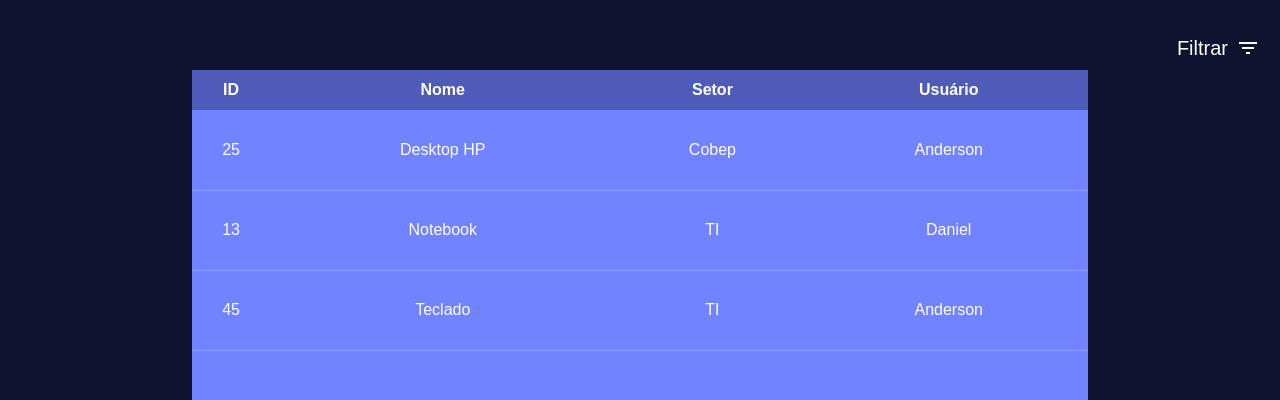
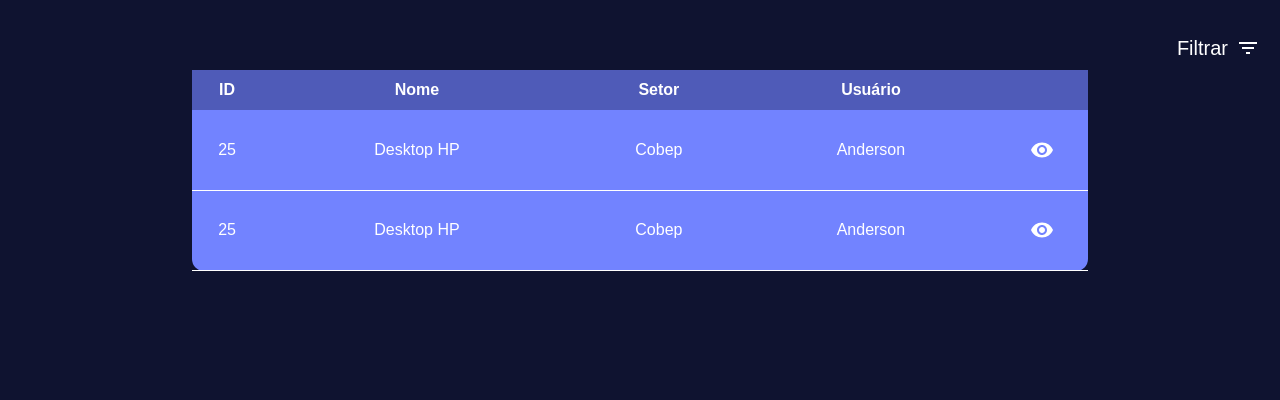
Before and after one commit to Dev-DanyVazquez69/inven-ti, a Next.js app: page /devices in a window 1280 px wide. Shown: the part 186-586 px from the top of the page. Built offline with nearby package versions, Linux system fonts and the light colour scheme; no server answers.

Commit message:
init page devices

```diff
--- a/src/app/devices/page.tsx
+++ b/src/app/devices/page.tsx
@@ -3,6 +3,8 @@
 import { Header } from "@/components/header/header"
 import FilterListIcon from '@mui/icons-material/FilterList';
 import { useState } from "react";
+import VisibilityIcon from '@mui/icons-material/Visibility';
+import Link from "next/link";
 
 const Devices: React.FC = () => {
 
@@ -11,7 +13,7 @@ const Devices: React.FC = () => {
     return (
         <>
             <Header title="Dispositivos" />
-            <main className="flex flex-1 flex-col p-3 items-center justify-around">
+            <main className="flex flex-1 flex-col p-3 items-center justify-start">
                 <div className="py-10 text-center w-full font-extrabold">
                     <h1>Lista de Dispositivos</h1>
                 </div>
@@ -21,7 +23,7 @@ const Devices: React.FC = () => {
                     <p>Filtrar</p>
                     <FilterListIcon />
                 </button>
-                <div className="flex flex-1 w-full max-w-4xl flex-col bg-foreground rounded-xl items-end">
+                <div className="flex w-full max-w-4xl flex-col bg-foreground rounded-xl items-end">
                     <table className="w-full border-collapse">
                         <thead>
                             <tr className="font-bold bg-buttom rounded-xl h-10 border-white">
@@ -29,26 +31,33 @@ const Devices: React.FC = () => {
                                 <th>Nome</th>
                                 <th>Setor</th>
                                 <th>Usuário</th>
+                                <th></th>
                             </tr>
                         </thead>
                         <tbody>
-                            <tr className="text-center border-b border-white/20 h-20">
+                            <tr className="text-center border-b border-white h-20 hover:bg-buttom/10 rounded-xl overflow-hidden">
                                 <td className="">25</td>
                                 <td className="">Desktop HP</td>
                                 <td className="">Cobep</td>
                                 <td className="">Anderson</td>
+                                <td>
+                                    <Link
+                                    href={"/device/454544"}>
+                                        <VisibilityIcon />
+                                    </Link>
+                                </td>
                             </tr>
-                            <tr className="text-center border-b border-white/20 h-20">
-                                <td className="">13</td>
-                                <td className="">Notebook</td>
-                                <td className="">TI</td>
-                                <td className="">Daniel</td>
-                            </tr>
-                            <tr className="text-center border-b border-white/20 h-20">
-                                <td className="">45</td>
-                                <td className="">Teclado</td>
-                                <td className="">TI</td>
+                            <tr className="text-center border-b border-white h-20 hover:bg-buttom/10 rounded-xl overflow-hidden">
+                                <td className="">25</td>
+                                <td className="">Desktop HP</td>
+                                <td className="">Cobep</td>
                                 <td className="">Anderson</td>
+                                <td>
+                                    <Link
+                                    href={"/device/454544"}>
+                                        <VisibilityIcon />
+                                    </Link>
+                                </td>
                             </tr>
                         </tbody>
                     </table>
@@ -59,7 +68,7 @@ const Devices: React.FC = () => {
                     <div className="fixed inset-0 flex items-center justify-center">
                         <div className="bg-white rounded-lg shadow-lg h-1/2 md:h-3/5 w-3/4 max-w-2xl flex flex-col p-4 justify-around">
                             <h2 className="text-xl font-bold text-black text-center">Filtre o resultado</h2>
-                            <div className="flex-1 flex flex-col bg-foreground text-black gap-3 p-2 justify-center">
+                            <div className="flex-1 flex flex-col text-black gap-3 p-2 justify-center">
                                 <div className="flex flex-col gap-2">
                                     <label
                                         className="text-background font-bold"
```
